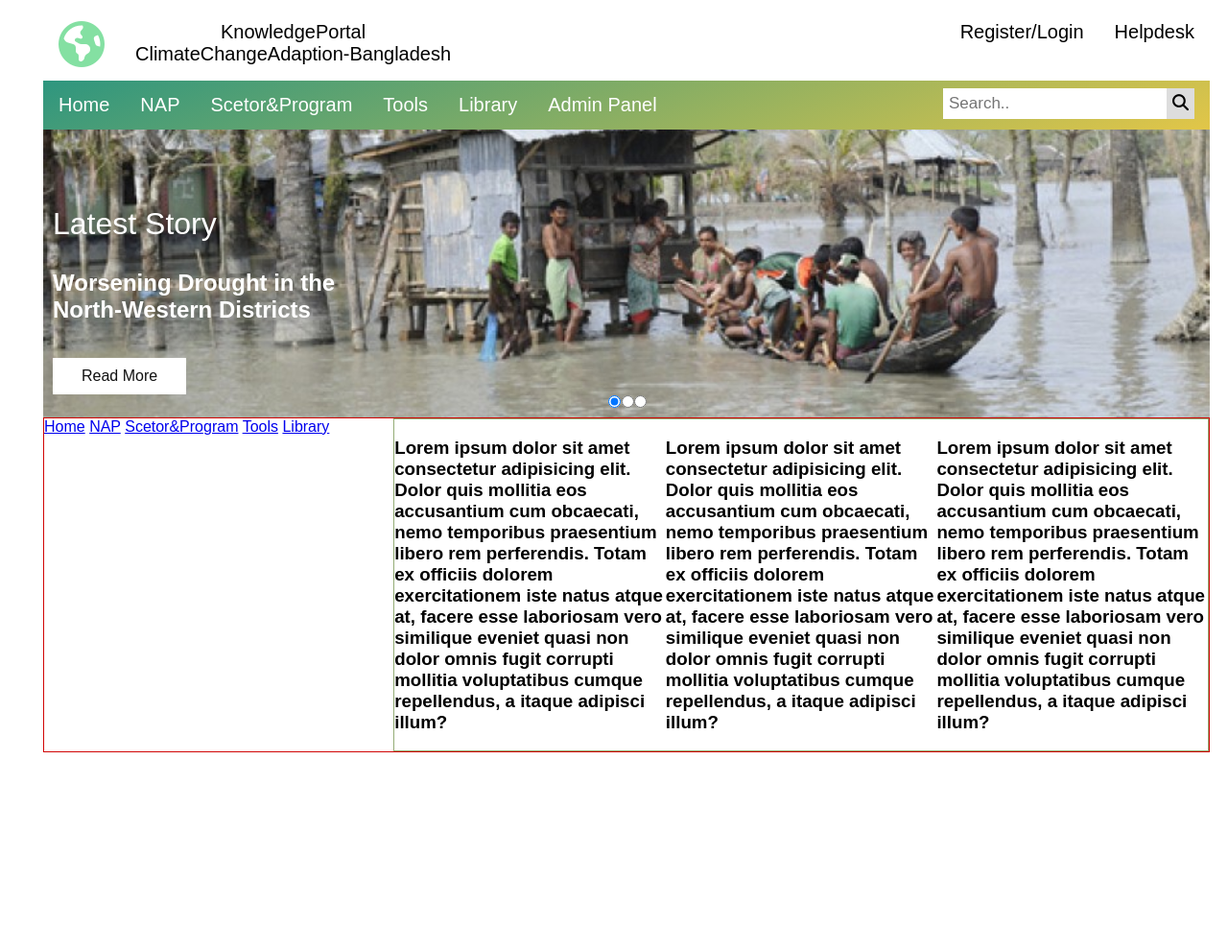
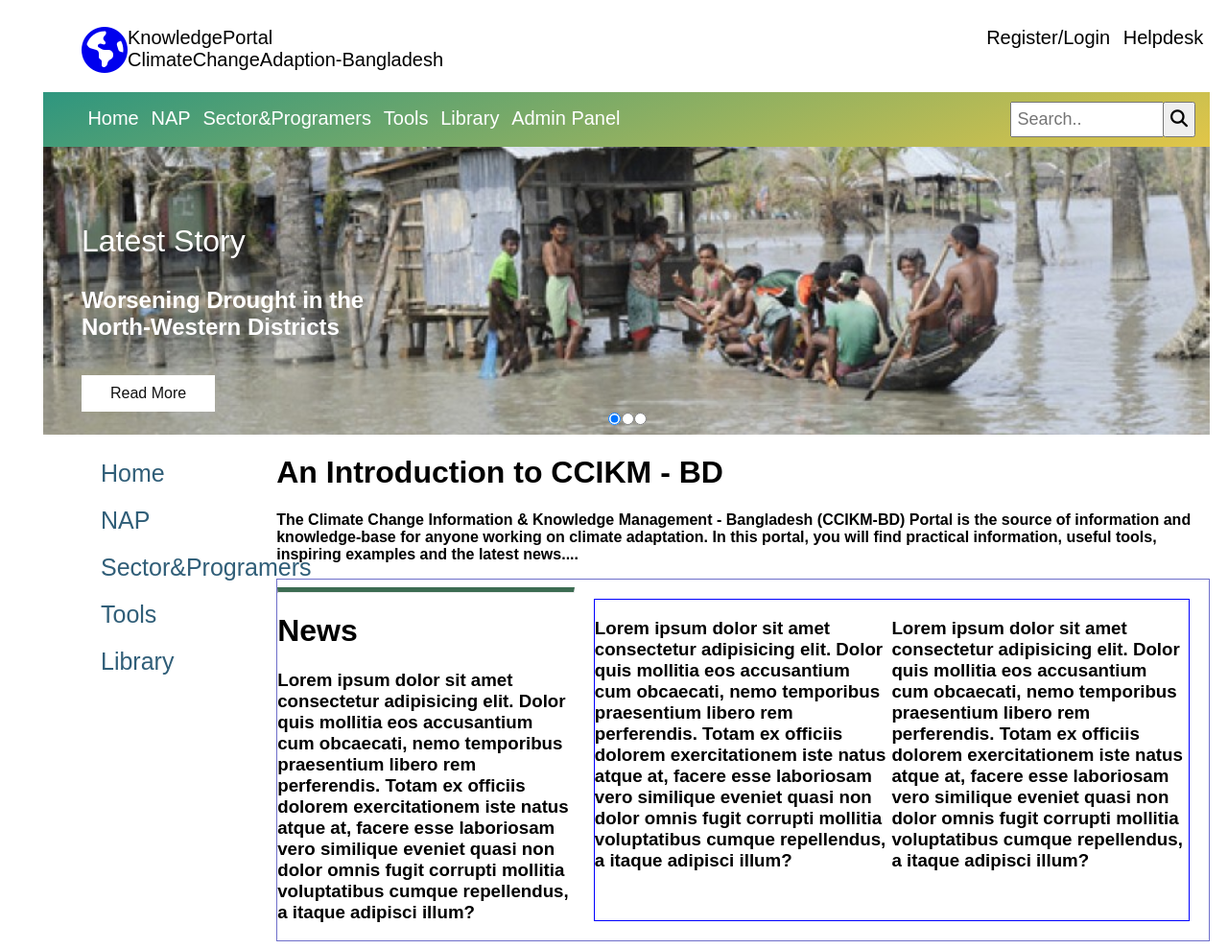
Before and after one commit to sakil-islam/CCIKM-design, a Django app: page / in a window 1280 px wide. Shown: the whole page at 96% size. Before the commit the page ends 784 px from the top, so only its background shows below. Run offline with Django 3.2, Linux system fonts and the light colour scheme; some libraries are stand-ins or nearby versions.

Commit message:
side navbar add

```diff
--- a/ccikm/static/css/home.css
+++ b/ccikm/static/css/home.css
@@ -43,6 +43,7 @@
     top: 50px;
     left: 10px;
     /* margin-left: -900px; */
+    margin-left: 30px;
 }
 
 .slider .imgBx .content p {
@@ -101,51 +102,63 @@
 
 .body-part {
     display: flex;
-    border: 1px solid rgb(209, 5, 5);
+    /* border: 1px solid rgb(209, 5, 5); */
     width: 100%;
     justify-content: space-between;
 }
 
+.news-parts {
+    width: 80%;
+}
 .news-part {
     display: flex;
-    width: 70%;
-    border: 1px solid rgba(80, 122, 31, 0.61);
+    border: 1px solid rgba(19, 21, 168, 0.61);
     justify-content: space-around;
 }
 
+hr {
 
-/* .news {
+    border-top: 5px solid #3c6c52;
+}
+.news {
     display: flex;
-    width: 35%;
     border: 1px solid blue;
-} */
+    margin: 20px;
+}
 
 
 /* sidebar */
 
-.sidenav {
-    /* height: 100%; */
-    width: 30%;
-    /* position: fixed;
-    z-index: 1;
-    top: 260px;
-    left: 0;
-    background-color: rgb(20, 19, 19);
-    overflow-x: hidden;
-    transition: 0.5s;
-    padding-top: 60px; */
-}
+
+.body-left {
+    /* background-image: linear-gradient(160deg, #2e967f 0%, #e2c648 100%); */
+    /* background-color: #1c914b; */
+    width: 20%;
+  }
+
+/* ul desing class */
+
+.sidenav-items {
+    display: flex;
+    padding: 10px;
+    flex-direction: column;
+    align-items: flex-start;
+    list-style-type: none;
+  }
 
 
-/* .sidenav a {
-    padding: 8px 8px 8px 32px;
+  /* a design part */
+
+  .sidenav-link {
+    color: #305e78;
+    font-size: 25px;
     text-decoration: none;
-    font-size: 25px;
-    color: #818181;
-    display: block;
-    transition: 0.3s;
-}
+  }
+  .sidenav-item {
+      margin-bottom: 20px;
+      margin-left: 50px;
+  }
 
-.sidenav a:hover {
-    color: #f1f1f1;
-} */
+  .sidenav-link:hover {
+    background-color: gray;
+  }
--- a/ccikm/static/css/style2.css
+++ b/ccikm/static/css/style2.css
@@ -9,100 +9,100 @@ body {
   font-family: Arial, Helvetica, sans-serif;
 }
 
-.top-head {
-    overflow: hidden;
-    background-image:white;
-  }
-  .disabled {
-    pointer-events: none;  /* <----------- */
-  }
 
-  .top-head a {
-    float: left;
-    display: block;
-    color:black;
-    text-align: center;
-    padding: 14px 16px;
-    text-decoration: none;
+/* first navbar design */
+
+.navbar-top {
+    display: flex;
+    justify-content: space-between;
     font-size: 20px;
 }
 
-  .top-head a:hover {
-    background-color: #ddd;
-    color: rgb(97, 14, 14);
+
+/* second navbar design */
+
+.navbar-buttom {
+    background-image: linear-gradient(160deg, #2e967f 0%, #e2c648 100%);
+    /* background-color: #1c914b; */
+    display: flex;
+    justify-content: space-between;
+    flex-wrap: wrap;
 }
 
 
-  .top-head .top-head-right {
-    float: right;
+/* ul desing class */
+
+.nav-items {
+    display: flex;
+    justify-content: space-around;
+    list-style-type: none;
 }
 
-/* Navbar section */
 
-.topnav {
-  overflow: hidden;
-  background-image: linear-gradient(160deg, #2e967f 0%, #e2c648 100%);
+/* a design part */
+
+.nav-link {
+    color: white;
+    font-size: 20px;
+    padding: 16px 0;
+    text-decoration: none;
 }
 
-.topnav a {
-  float: left;
-  display: block;
-  color: white;
-  text-align: center;
-  padding: 14px 16px;
-  text-decoration: none;
-  font-size: 20px;
+.nav-link:hover {
+    background-color: gray;
 }
 
-.topnav a:hover {
-  background-color: #ddd;
+.nav-link-tr {
     color: black;
+    font-size: 20px;
+    padding: 16px 0;
+    text-decoration: none;
 }
 
-.topnav a.active {
-  background-color: #2196F3;
-  color: white;
+.nav-link-tr:hover {
+    background-color: gray;
 }
 
-.topnav .search-container {
-  float: right;
+.title-link {
+    color: black;
+    text-decoration: none;
 }
 
-.topnav input[type=text] {
-    padding: 6px;
-    margin-top: 8px;
-    font-size: 17px;
-    border: none;
+
+/* Search box design */
+
+.search-container {
+    width: 25%;
+    display: flex;
+    padding: 10px;
+    justify-content: flex-end;
+    align-items: center;
+    margin-right: 5px;
 }
 
-  .topnav .search-container button {
-    float: right;
+
+/* bottom div left element design */
+
+.top-left {
+    width: 50%;
+}
+
+.top-right {
+    width: 23%;
+}
+
+
+/* Search box input & button field */
+
+.search-container input[type=text] {
     padding: 6px;
-    margin-top: 8px;
-    margin-right: 16px;
-    background: #ddd;
-    font-size: 17px;
-    border: none;
+    font-size: 18px;
+    width: 160px;
+}
+
+.search-container button {
+    padding: 6px;
+    font-size: 18px;
+    margin-left: -5px;
     cursor: pointer;
 }
-
-.topnav .search-container button:hover {
-  background: #ccc;
-}
-
-@media screen and (max-width: 600px) {
-  .topnav, .search-container, .top-head, .top-head-right {
-    float: none;
-  }
-  .topnav a, .topnav input[type=text], .top-head a, .top-head, .topnav .search-container button {
-    float: none;
-    display: block;
-    text-align: left;
-    width: 100%;
-    margin: 0;
-    padding: 14px;
-  }
-  .topnav input[type=text] {
-    border: 1px solid #ccc;
-  }
-}
--- a/ccikm/templates/home.html
+++ b/ccikm/templates/home.html
@@ -31,27 +31,35 @@
 
 {% endblock %} {% block body_block2 %}
 <div class="body-part">
-    <div class="sidenav">
-        <a class="#" href="#home">Home</a>
-        <a href="#">NAP</a>
-        <a href="#">Scetor&Program</a>
-        <a href="#">Tools</a>
-        <a href="#">Library</a>
+    <div class="body-left">
+        <ul class="sidenav-items">
+            <li class="sidenav-item"><a class="sidenav-link" href="{% url 'index' %}">Home</a></li>
+            <li class="sidenav-item"><a class="sidenav-link" href="#">NAP</a></li>
+            <li class="sidenav-item"><a class="sidenav-link" href="#">Sector&Programers</a></li>
+            <li class="sidenav-item"><a class="sidenav-link" href="#">Tools</a></li>
+            <li class="sidenav-item"><a class="sidenav-link" href="#">Library</a></li>
+        </ul>
     </div>
 
+    <div class="news-parts">
+        <h1>An Introduction to CCIKM - BD</h1>
+        <p><b>The Climate Change Information & Knowledge Management - Bangladesh (CCIKM-BD) Portal is the source of information and
+            knowledge-base for anyone working on climate adaptation. In this portal, you will find practical information, useful tools, inspiring
+            examples and the latest news....</b></p>
         <div class="news-part">
-        <div class="news">
+            <div>
+                <hr>
+                <h1>News</h1>
                 <h3>Lorem ipsum dolor sit amet consectetur adipisicing elit. Dolor quis mollitia eos accusantium cum obcaecati, nemo temporibus praesentium libero rem perferendis. Totam ex officiis dolorem exercitationem iste natus atque at, facere esse laboriosam
                     vero similique eveniet quasi non dolor omnis fugit corrupti mollitia voluptatibus cumque repellendus, a itaque adipisci illum?</h3>
             </div>
             <div class="news">
                 <h3>Lorem ipsum dolor sit amet consectetur adipisicing elit. Dolor quis mollitia eos accusantium cum obcaecati, nemo temporibus praesentium libero rem perferendis. Totam ex officiis dolorem exercitationem iste natus atque at, facere esse laboriosam
                     vero similique eveniet quasi non dolor omnis fugit corrupti mollitia voluptatibus cumque repellendus, a itaque adipisci illum?</h3>
-        </div>
-        <div class="news">
                     <h3>Lorem ipsum dolor sit amet consectetur adipisicing elit. Dolor quis mollitia eos accusantium cum obcaecati, nemo temporibus praesentium libero rem perferendis. Totam ex officiis dolorem exercitationem iste natus atque at, facere esse laboriosam
                         vero similique eveniet quasi non dolor omnis fugit corrupti mollitia voluptatibus cumque repellendus, a itaque adipisci illum?</h3>
             </div>
         </div>
     </div>
+</div>
 {% endblock %}
--- a/ccikm/templates/nav2.html
+++ b/ccikm/templates/nav2.html
@@ -10,30 +10,40 @@
 <title>ccikm-bd</title>
 </head>
     <body>
-        <div class="container">
-            <div class="top-head">
-                <a class="disabled" href="#home"><i class="fa fa-globe" style="font-size:48px;color:rgba(9, 194, 70, 0.5)" aria-hidden="true"></i></a>
-                <a class="disabled" href="#"><snap>KnowledgePortal<br>ClimateChangeAdaption-Bangladesh</snap></a>
-                    <div class="top-head-right">
-                        <a href="#">Register/Login</a>
-                        <a href="#">Helpdesk</a>
+        <section class="header">
+            <nav class="navbar-top">
+                <div class="first-left">
+                    <ul class="nav-items">
+                        <li><a href="#"><i class="fa fa-globe" style="font-size:48px"></i></a></li>
+                        <li><a class="title-link" href="#">KnowledgePortal<br>ClimateChangeAdaption-Bangladesh</a></li>
+                    </ul>
                 </div>
+                <div class="top-right">
+                    <ul class="nav-items">
+                        <li class="nav-item"><a class="nav-link-tr" href="#">Register/Login</a></li>
+                        <li class="nav-item"><a class="nav-link-tr" href="#">Helpdesk</a></li>
+                    </ul>
                 </div>
-            <div class="topnav">
-                <a class="#" href="#home">Home</a>
-                <a href="#">NAP</a>
-                <a href="#">Scetor&Program</a>
-                <a href="#">Tools</a>
-                <a href="#">Library</a>
-                <a href="#">Admin Panel</a>
+            </nav>
+            <nav class="navbar-buttom">
+                <div class="top-left">
+                    <ul class="nav-items">
+                        <li class="nav-item"><a class="nav-link" href="{% url 'index' %}">Home</a></li>
+                        <li class="nav-item"><a class="nav-link" href="#">NAP</a></li>
+                        <li class="nav-item"><a class="nav-link" href="#">Sector&Programers</a></li>
+                        <li class="nav-item"><a class="nav-link" href="#">Tools</a></li>
+                        <li class="nav-item"><a class="nav-link" href="#">Library</a></li>
+                        <li class="nav-item"><a class="nav-link" href="#">Admin Panel</a></li>
+                    </ul>
+                </div>
                 <div class="search-container">
-                        <form action="/action_page.php">
+                    <form action="#">
                         <input type="text" placeholder="Search.." name="search">
                         <button type="submit"><i class="fa fa-search"></i></button>
                     </form>
                 </div>
-            </div>
-        </div>
+            </nav>
+        </section>
         {% block body_block1 %}
         {% endblock %}
         {% block body_block2 %}
```
Lines whose indentation alone changed are shown as unchanged.
